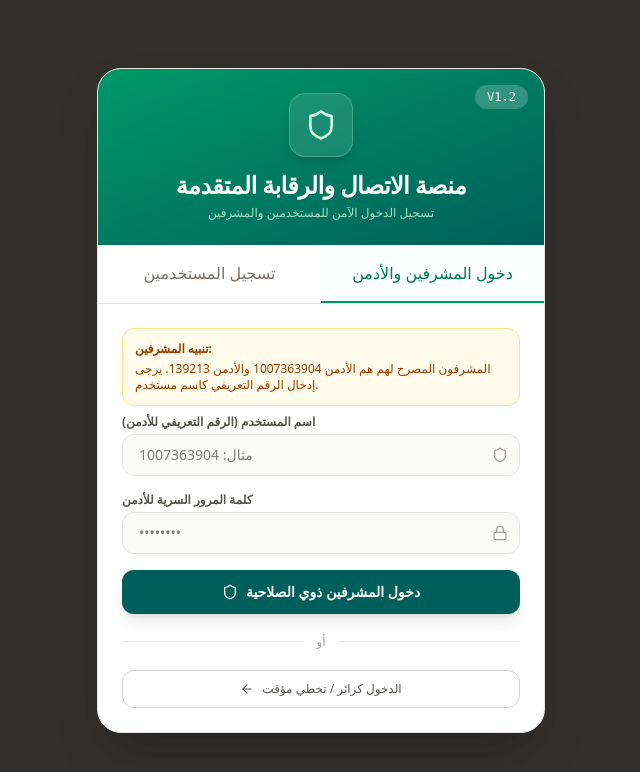
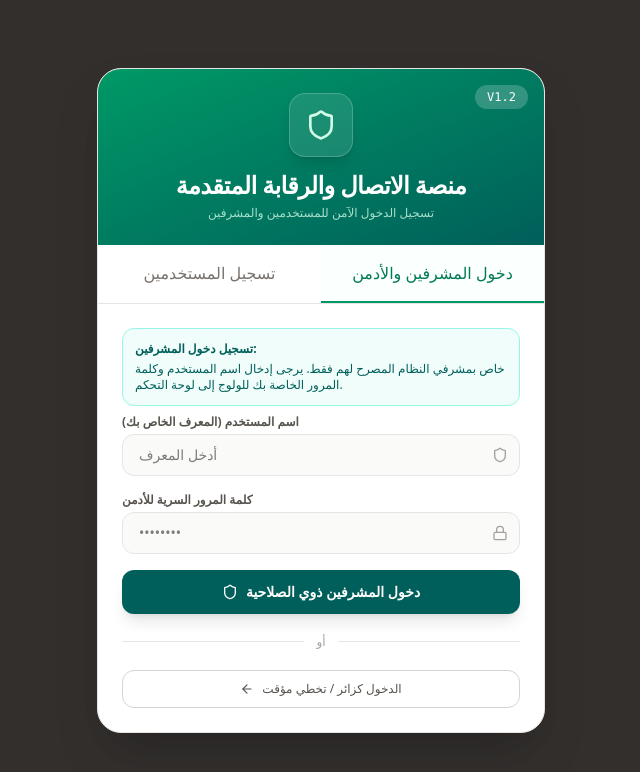
Before and after one commit to ARAB-rgb/snns.pro, a React (Vite) app: page / in a window 1280 px wide. Both pictures are taken after a click on the button "دخول المشرفين والأدمن". Shown: the top 772 px of the page, without its empty margins (319-959 px from the left). Built offline with nearby package versions, Linux system fonts and the light colour scheme; no server answers; the database is empty.

Commit message:
fix: update admin login messaging and error handling
Refined error messages and UI text to improve security and clarity for admin authentication, replacing specific ID hints with standardized login feedback.

```diff
--- a/src/components/LoginScreen.tsx
+++ b/src/components/LoginScreen.tsx
@@ -163,7 +163,7 @@ export default function LoginScreen({ onLoginSuccess }: LoginScreenProps) {
     setLoading(true);
 
     if (!adminUsername || !adminPassword) {
-      setError('يرجى إدخال اسم المستخدم/الرقم التعريفي وكلمة المرور.');
+      setError('يرجى إدخال اسم المستخدم وكلمة المرور.');
       setLoading(false);
       return;
     }
@@ -200,11 +200,11 @@ export default function LoginScreen({ onLoginSuccess }: LoginScreenProps) {
           });
         }, 1200);
       } else {
-        setError('كلمة المرور المدخلة غير صحيحة للأدمن. جرب استخدام رقم الأدمن نفسه ككلمة مرور.');
+        setError('اسم المستخدم أو كلمة المرور غير صحيحة.');
         setLoading(false);
       }
     } else {
-      setError('معرّف الأدمن غير معترف به. يرجى استخدام المعرّفات المصرحة (1007363904 أو 139213).');
+      setError('اسم المستخدم أو كلمة المرور غير صحيحة.');
       setLoading(false);
     }
   };
@@ -320,13 +320,13 @@ export default function LoginScreen({ onLoginSuccess }: LoginScreenProps) {
             </div>
           ) : (
             <form onSubmit={handleAdminAuth} className="space-y-4">
-              <div className="p-3 bg-amber-50 border border-amber-200 rounded-xl text-amber-800 text-xs mb-2">
-                <span className="font-bold block mb-1">تنبيه المشرفين:</span>
-                المشرفون المصرح لهم هم الأدمن 1007363904 والأدمن 139213. يرجى إدخال الرقم التعريفي كاسم مستخدم.
+              <div className="p-3 bg-teal-50 border border-teal-200 rounded-xl text-teal-800 text-xs mb-2">
+                <span className="font-bold block mb-1">تسجيل دخول المشرفين:</span>
+                خاص بمشرفي النظام المصرح لهم فقط. يرجى إدخال اسم المستخدم وكلمة المرور الخاصة بك للولوج إلى لوحة التحكم.
               </div>
 
               <div>
-                <label className="block text-xs font-semibold text-stone-600 mb-1">اسم المستخدم (الرقم التعريفي للأدمن)</label>
+                <label className="block text-xs font-semibold text-stone-600 mb-1">اسم المستخدم (المعرف الخاص بك)</label>
                 <div className="relative">
                   <span className="absolute inset-y-0 right-0 pr-3 flex items-center pointer-events-none text-stone-400">
                     <Shield className="w-4 h-4" />
@@ -335,7 +335,7 @@ export default function LoginScreen({ onLoginSuccess }: LoginScreenProps) {
                     type="text"
                     dir="ltr"
                     className="w-full pr-10 pl-4 py-2.5 rounded-xl border border-stone-200 bg-stone-50 focus:bg-white focus:ring-2 focus:ring-emerald-500 focus:border-transparent outline-none transition-all text-sm text-left"
-                    placeholder="مثال: 1007363904"
+                    placeholder="أدخل المعرف"
                     value={adminUsername}
                     onChange={(e) => setAdminUsername(e.target.value)}
                   />
```
